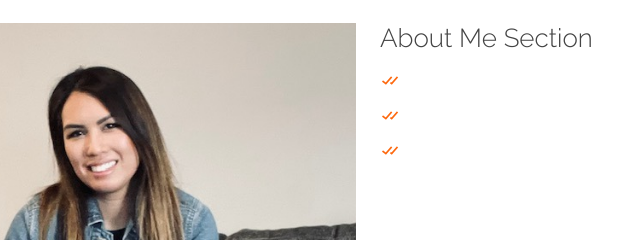
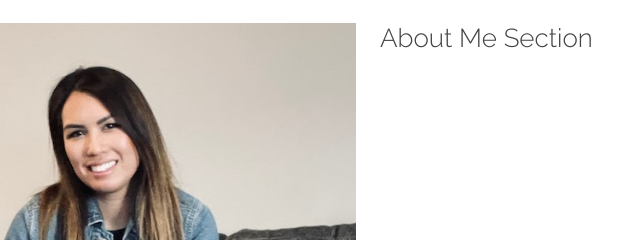
Before and after one commit to Linda-Taing/LandingPage, a plain HTML site: page index.html in a window 1280 px wide. Shown: the part 697-937 px from the top of the page, 272-912 px from the left. Drawn offline with nearby package versions, Linux system fonts and the light colour scheme.

Commit message:
starting about section

```diff
--- a/index.html
+++ b/index.html
@@ -110,9 +110,9 @@
 
             </p>
             <ul>
-              <li><i class="bx bx-check-double"></i> </li>
-              <li><i class="bx bx-check-double"></i> </li>
-              <li><i class="bx bx-check-double"></i> </li>
+              <li><i class=""></i> </li>
+              <li><i class=""></i> </li>
+              <li><i class=""></i> </li>
             </ul>
             <p>
 
```
